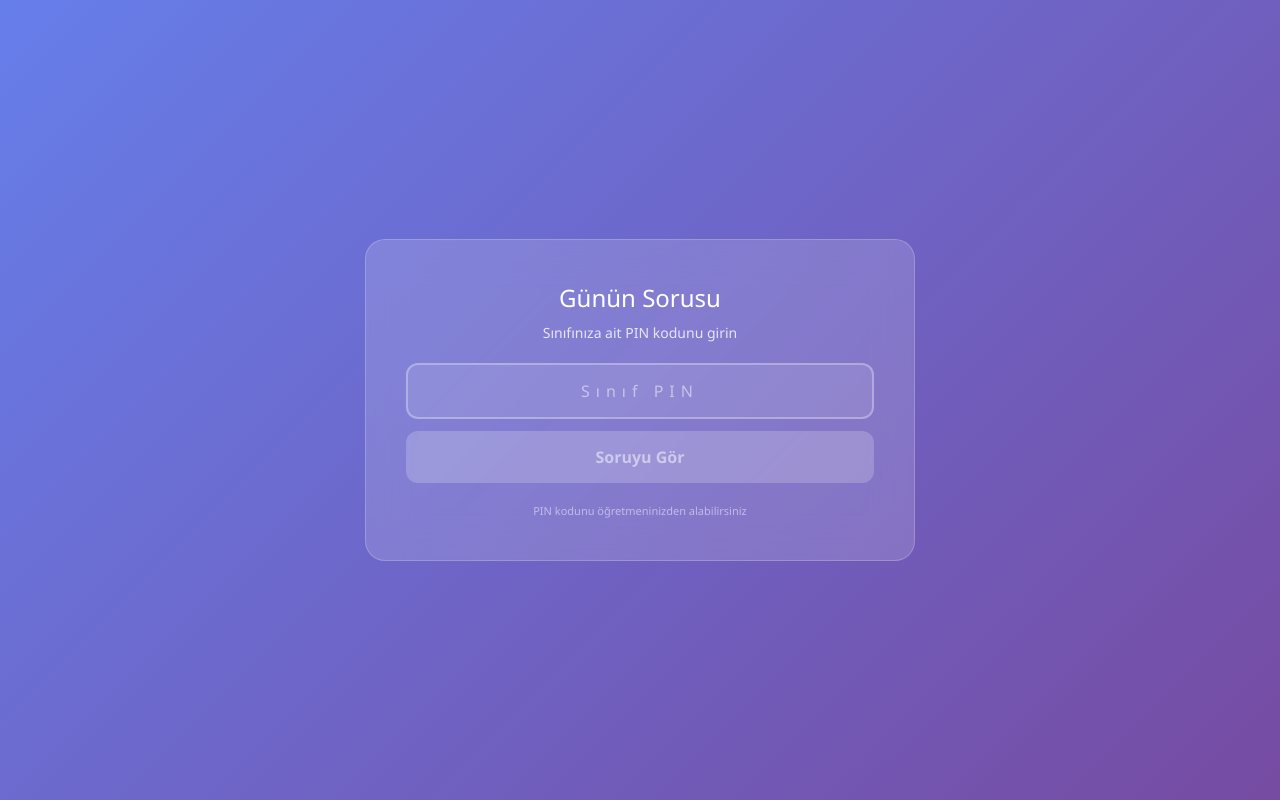
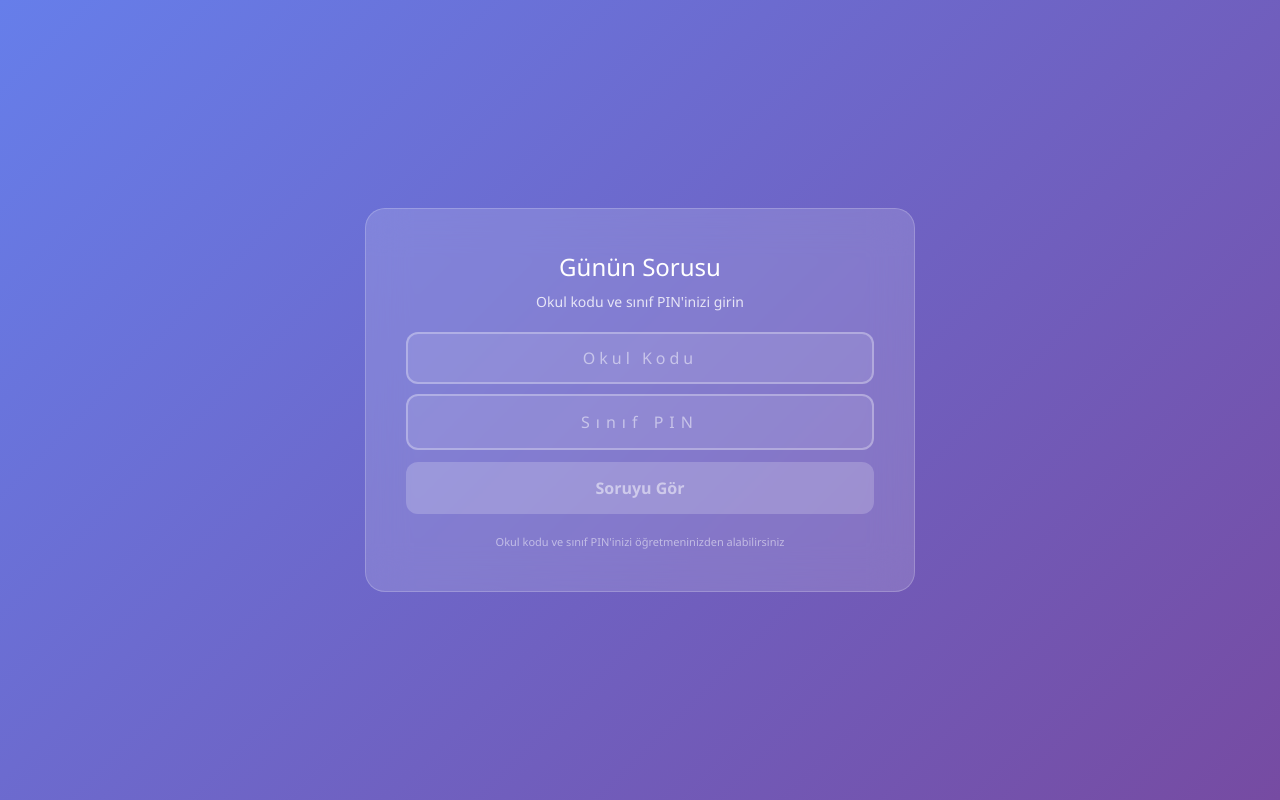
Before and after one commit to Sezo88/kitap, a Next.js app: page /quiz in a window 1280 px wide. Built offline with nearby package versions, Linux system fonts and the light colour scheme.

Commit message:
fix: quiz login with school code + class PIN to avoid collisions

```diff
--- a/src/app/quiz/page.tsx
+++ b/src/app/quiz/page.tsx
@@ -5,6 +5,7 @@ import { createClient } from "@/lib/supabase/client";
 
 export default function QuizPage() {
   const [step, setStep] = useState<"pin" | "question" | "done" | "already">("pin");
+  const [schoolCode, setSchoolCode] = useState("");
   const [pin, setPin] = useState("");
   const [classData, setClassData] = useState<any>(null);
   const [dailyQuestion, setDailyQuestion] = useState<any>(null);
@@ -16,20 +17,30 @@ export default function QuizPage() {
 
   async function handlePinSubmit(e: React.FormEvent) {
     e.preventDefault();
-    if (!pin.trim()) return;
+    if (!schoolCode.trim() || !pin.trim()) { setError("Okul kodu ve sınıf PIN'i gerekli"); return; }
     setLoading(true);
     setError("");
 
     const supabase = createClient();
 
-    // Sinifi bul
+    // Once okulu bul
+    const { data: school } = await supabase
+      .from("schools")
+      .select("id, name")
+      .eq("code", schoolCode.trim())
+      .maybeSingle();
+
+    if (!school) { setError("Geçersiz okul kodu!"); setLoading(false); return; }
+
+    // Sinifi bul (okul icinde)
     const { data: cls, error: clsErr } = await supabase
       .from("classes")
       .select("id, name, school_id")
+      .eq("school_id", school.id)
       .eq("quiz_pin", pin.trim())
       .maybeSingle();
 
-    if (clsErr || !cls) { setError("Geçersiz PIN! Öğretmeninize danışın."); setLoading(false); return; }
+    if (clsErr || !cls) { setError("Geçersiz sınıf PIN'i! Öğretmeninize danışın."); setLoading(false); return; }
     setClassData(cls);
 
     // Bugünün sorusunu bul
@@ -125,16 +136,30 @@ export default function QuizPage() {
         {step === "pin" && (
           <form onSubmit={handlePinSubmit}>
             <p style={{ opacity: 0.8, marginBottom: 20, fontSize: 14 }}>
-              Sınıfınıza ait PIN kodunu girin
+              Okul kodu ve sınıf PIN'inizi girin
             </p>
+            <input
+              type="text"
+              inputMode="numeric"
+              maxLength={6}
+              value={schoolCode}
+              onChange={(e) => { setSchoolCode(e.target.value.replace(/\D/g,"")); setError(""); }}
+              placeholder="Okul Kodu"
+              autoFocus
+              style={{
+                width: "100%", padding: "12px 18px", fontSize: 18,
+                borderRadius: 12, border: "2px solid rgba(255,255,255,0.3)",
+                background: "rgba(255,255,255,0.1)", color: "white",
+                textAlign: "center", letterSpacing: 4, outline: "none", marginBottom: 10,
+              }}
+            />
             <input
               type="password"
               inputMode="numeric"
               maxLength={6}
               value={pin}
-              onChange={(e) => { setPin(e.target.value); setError(""); }}
+              onChange={(e) => { setPin(e.target.value.replace(/\D/g,"")); setError(""); }}
               placeholder="Sınıf PIN"
-              autoFocus
               style={{
                 width: "100%", padding: "14px 18px", fontSize: 22,
                 borderRadius: 12, border: "2px solid rgba(255,255,255,0.3)",
@@ -145,13 +170,13 @@ export default function QuizPage() {
             {error && <p style={{ color: "#FFD700", fontSize: 14, marginBottom: 12 }}>{error}</p>}
             <button
               type="submit"
-              disabled={loading || pin.length < 3}
+              disabled={loading || schoolCode.length < 4 || pin.length < 3}
               style={{
                 width: "100%", padding: 14, fontSize: 16, fontWeight: 700,
                 borderRadius: 12, border: "none",
-                background: pin.length < 3 ? "rgba(255,255,255,0.2)" : "white",
-                color: pin.length < 3 ? "rgba(255,255,255,0.5)" : "#667eea",
-                cursor: pin.length < 3 ? "default" : "pointer",
+                background: schoolCode.length < 4 || pin.length < 3 ? "rgba(255,255,255,0.2)" : "white",
+                color: schoolCode.length < 4 || pin.length < 3 ? "rgba(255,255,255,0.5)" : "#667eea",
+                cursor: schoolCode.length < 4 || pin.length < 3 ? "default" : "pointer",
               }}
             >
               {loading ? "Kontrol ediliyor..." : "Soruyu Gör"}
@@ -259,7 +284,7 @@ export default function QuizPage() {
 
         {step === "pin" && (
           <p style={{ marginTop: 20, fontSize: 11, opacity: 0.5 }}>
-            PIN kodunu öğretmeninizden alabilirsiniz
+            Okul kodu ve sınıf PIN'inizi öğretmeninizden alabilirsiniz
           </p>
         )}
       </div>
```
